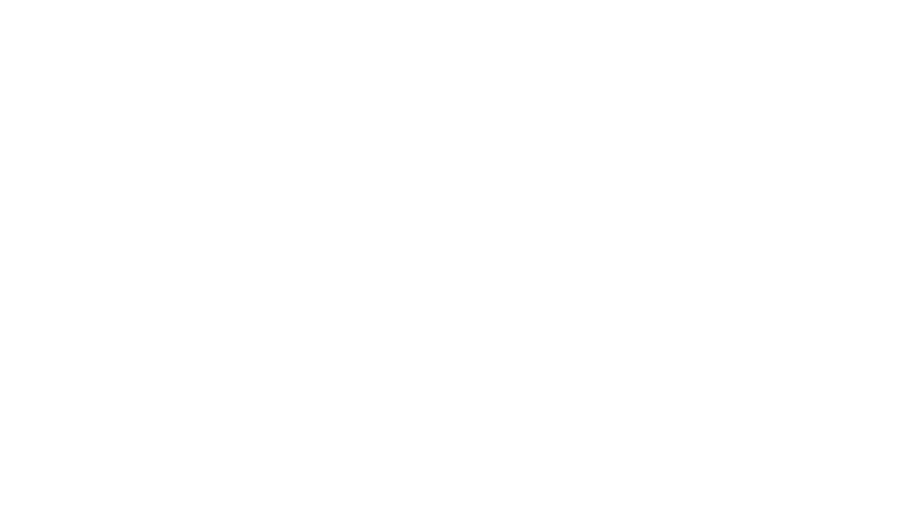
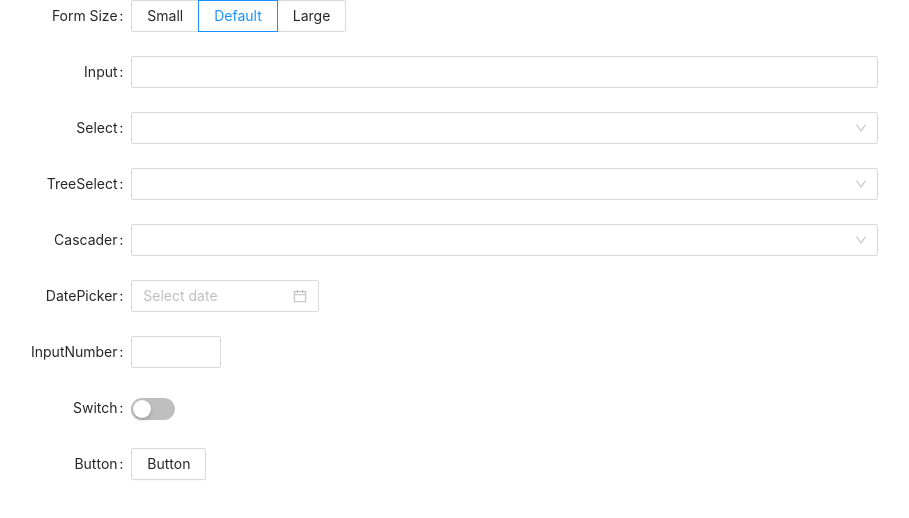
Before and after one commit to Sly695/healthcar, a React (Create React App) app in the folder front/: page /account-edit-client in a window 1280 px wide. Shown: the top 518 px of the page, without its empty margins (82-991 px from the left). Built offline with nearby package versions, Linux system fonts and the light colour scheme.

Commit message:
start Profil

```diff
--- a/front/src/App.js
+++ b/front/src/App.js
@@ -1,3 +1,4 @@
+import React from 'react';
 import "./App.css";
 import { BrowserRouter as Router, Switch, Route } from "react-router-dom";
 import { Button, DatePicker } from "antd";
@@ -6,7 +7,7 @@ import "antd/dist/antd.css"; // or 'antd/dist/antd.less'
 import SignIn from "./screens/SignIn";
 // import BoardSoignant from "./screens/BoardSoignant";
 // import BoardAmbulance from "./screens/BoardAmbulance";
-// import profilEditTransport from "./screens/profilEditTransport";
+import Profil from "./component/ScreenProfil";
 // import profilEditSoignant from "./screens/profilEditSoignant";
 // import ListeTransport from "./screens/ListeTransport";
 
@@ -15,12 +16,13 @@ function App() {
     <Router>
       <Switch>
         <Route exact path="/" component={SignIn} />
-        {/* <Route exact path="/account-client" component={BoardSoignant} />
         <Route
           exact
           path="/account-edit-client"
-          component={profilEditSoignant}
+          component={Profil}
         />
+        {/* <Route exact path="/account-client" component={BoardSoignant} />
+
         <Route exact path="/account-ambulance" component={BoardAmbulance} />
         <Route
           exact
--- a/front/src/component/ScreenProfil.js
+++ b/front/src/component/ScreenProfil.js
@@ -0,0 +1,104 @@
+import React, {useState} from 'react';
+import "../App.css";
+import {
+  Form,
+  Input,
+  Button,
+  Radio,
+  Select,
+  Cascader,
+  DatePicker,
+  InputNumber,
+  TreeSelect,
+  Switch,
+} from 'antd';
+
+
+  export default function Profil(props) {
+
+    const [componentSize, setComponentSize] = useState('default');
+
+  const onFormLayoutChange = ({ size }) => {
+    setComponentSize(size);
+  };
+
+    return(
+        <>
+        <Form
+          labelCol={{
+            span: 4,
+          }}
+          wrapperCol={{
+            span: 14,
+          }}
+          layout="horizontal"
+          initialValues={{
+            size: componentSize,
+          }}
+          onValuesChange={onFormLayoutChange}
+          size={componentSize}
+        >
+          <Form.Item label="Form Size" name="size">
+            <Radio.Group>
+              <Radio.Button value="small">Small</Radio.Button>
+              <Radio.Button value="default">Default</Radio.Button>
+              <Radio.Button value="large">Large</Radio.Button>
+            </Radio.Group>
+          </Form.Item>
+          <Form.Item label="Input">
+            <Input />
+          </Form.Item>
+          <Form.Item label="Select">
+            <Select>
+              <Select.Option value="demo">Demo</Select.Option>
+            </Select>
+          </Form.Item>
+          <Form.Item label="TreeSelect">
+            <TreeSelect
+              treeData={[
+                {
+                  title: 'Light',
+                  value: 'light',
+                  children: [
+                    {
+                      title: 'Bamboo',
+                      value: 'bamboo',
+                    },
+                  ],
+                },
+              ]}
+            />
+          </Form.Item>
+          <Form.Item label="Cascader">
+            <Cascader
+              options={[
+                {
+                  value: 'zhejiang',
+                  label: 'Zhejiang',
+                  children: [
+                    {
+                      value: 'hangzhou',
+                      label: 'Hangzhou',
+                    },
+                  ],
+                },
+              ]}
+            />
+          </Form.Item>
+          <Form.Item label="DatePicker">
+            <DatePicker />
+          </Form.Item>
+          <Form.Item label="InputNumber">
+            <InputNumber />
+          </Form.Item>
+          <Form.Item label="Switch">
+            <Switch />
+          </Form.Item>
+          <Form.Item label="Button">
+            <Button>Button</Button>
+          </Form.Item>
+        </Form>
+      </>
+    )
+
+  }
--- a/front/src/screens/SignIn.js
+++ b/front/src/screens/SignIn.js
@@ -1,3 +1,4 @@
+import React from 'react';
 import "../App.css";
 import { BrowserRouter as Router, Switch, Route } from "react-router-dom";
 import { Row, Col, Form, Input, Button, Checkbox } from "antd";
```
